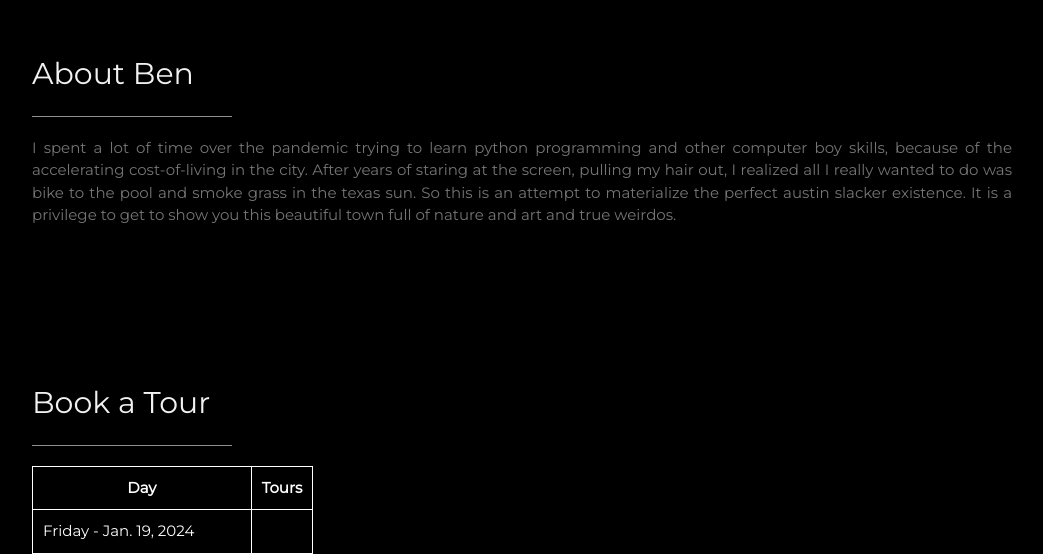
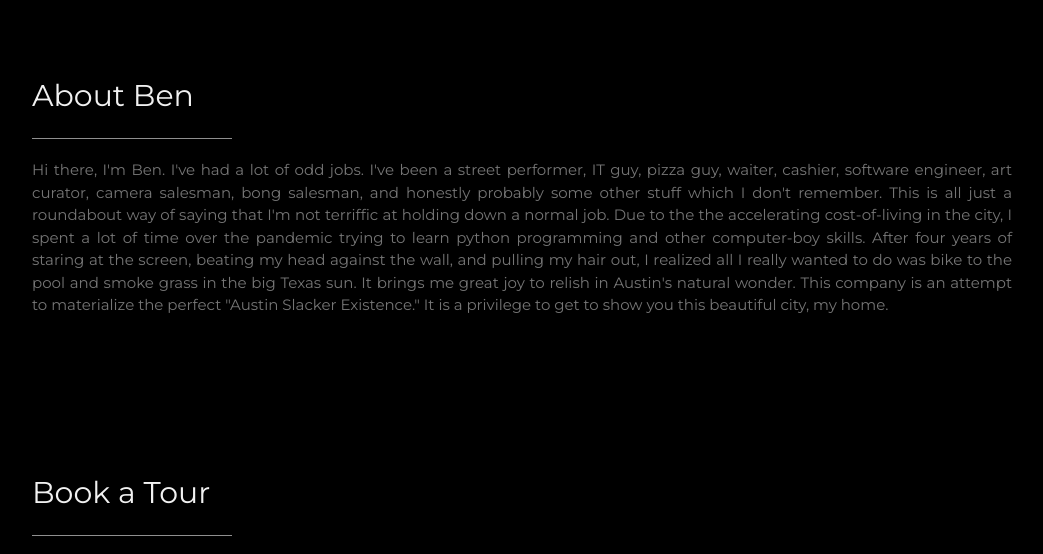
Before and after one commit to bencarneiro/biketours, a Django app: page / in a window 1280 px wide. Shown: the part 2248-2802 px from the top of the page, without its empty margins (178-1221 px from the left). Run offline with Django 4.2, Linux system fonts and the light colour scheme; data that the repository does not hold is empty.

Commit message:
fix the copy

```diff
--- a/app/backend/templates/barton.html
+++ b/app/backend/templates/barton.html
@@ -52,7 +52,7 @@
         The Ride
     </h2>
     <p>
-        Lady Bird Lake, or "Town Lake" as old-folks call it, is a massive man-made lake at the convergence of all of the watersheds in central Austin, created by damming the Colorado River. This Bike Tour follows the Shoal Creek watershed/trail down to the lake, crosses the river with a beautiful skyline view, then follows the Barton Creek watershed/trail to the most sacred place in Austin, Barton Springs Pool. The springs are fed by underground water from Edward's Aquifer, meaning the water is a perfect temperature every single day of the year, no matter what the weather is like outside. You will see people swimming even in the coldest weather! The pool was created by damming Barton Creek almost 100 years ago, but legend has it that pre-colonial inhabitants of Austin used the springs as a healing grounds. Jump in the pool and experience its magical healing power. While everyone has the opportunity to swim, we will provide some light refreshments and snacks in the park area outside the pool grounds. Once we are sufficiently "Chilled-out," we will hop back on our bikes and ride back over the river and through the creek and call it a day.
+        Lady Bird Lake, or "Town Lake" as old-folks call it, is a massive man-made lake in the center of Austin, created by damming the Colorado River. This Bike Tour follows the Shoal Creek Trail south, through Pease Park, Downtown, over Lady Bird Lake with a beautiful skyline view, up the Barton Creek Trail, to the most sacred place in Austin, Barton Springs Pool. The springs/pool are fed by underground water from Edward's Aquifer, meaning the water is a perfect temperature every single day of the year. You will see people swimming even in the coldest weather! The pool was created by damming Barton Creek almost 100 years ago, but legend has it that pre-colonial inhabitants of Austin used the springs as a healing grounds. Jump in the pool and experience its magical healing power. While everyone has the opportunity to swim, we will provide some light refreshments and snacks in the park area outside the pool grounds. Once we are sufficiently "Chilled-out," we will hop back on our bikes and ride back over the river and through the creek and call it a day.
     </p>
 
     <h2>
--- a/app/backend/templates/home.html
+++ b/app/backend/templates/home.html
@@ -80,7 +80,7 @@ table, th, td {
   <div class="w3-content w3-justify w3-text-grey w3-padding-64" id="about">
     <h2 class="w3-text-light-grey">Beers, Bikes, Barton Springs</h2>
     <hr style="width:200px" class="w3-opacity">
-    <p> Austin has more entertainment options than you can shake a stick at, but I want to show you what the locals do: "Hang Out," as the kids say. My main tour is a laid-back cruise, down the Shoal Creek Trail, over Lady Bird Lake, and to the Barton Springs Pool, where we'll have a light picnic and some cold beer. Whether it's winter or summer, you'll have the opportunity to jump in the pool and hang out in the sun for a while before we pack up and ride back uptown. This no-cars, no-worries cruise is everything I love about Austin encapsulated in an afternoon of fun in the sun.
+    <p> Austin has more entertainment options than you can shake a stick at, but I think the nicest way to see the city is on the trails. Come and hang out like the locals do: We bake in the sun, and then we dip in the water, and then we repeat, every day, potentially forever.  Come ride bikes among the trees, the creeks, and rivers. My main tour is a laid-back cruise, down the Shoal Creek Trail, through Pease Park, over Lady Bird Lake, up Barton Creek, and to the Barton Springs Pool, where we'll have a light picnic and some cold beer. Whether it's winter or summer, you'll have the opportunity to jump in the pool for a while before we pack up and ride back uptown. This no-cars, no-worries cruise is everything I love about Austin, encapsulated in an afternoon of fun in the sun.
     </p>
     <!-- <img src="/static/selfie_mopac.jpg" style="width:100%"> -->
   </div>
@@ -90,7 +90,7 @@ table, th, td {
   <div class="w3-content w3-justify w3-text-grey w3-padding-64" id="about">
     <h2 class="w3-text-light-grey">About Ben</h2>
     <hr style="width:200px" class="w3-opacity">
-    <p> I spent a lot of time over the pandemic trying to learn python programming and other computer boy skills, because of the accelerating cost-of-living in the city. After years of staring at the screen, pulling my hair out, I realized all I really wanted to do was bike to the pool and smoke grass in the texas sun. So this is an attempt to materialize the perfect austin slacker existence. It is a privilege to get to show you this beautiful town full of nature and art and true weirdos.
+    <p> Hi there, I'm Ben. I've had a lot of odd jobs. I've been a street performer, IT guy, pizza guy, waiter, cashier, software engineer, art curator, camera salesman, bong salesman, and honestly probably some other stuff which I don't remember. This is all just a roundabout way of saying that I'm not terriffic at holding down a normal job. Due to the the accelerating cost-of-living in the city, I spent a lot of time over the pandemic trying to learn python programming and other computer-boy skills. After four years of staring at the screen, beating my head against the wall, and pulling my hair out, I realized all I really wanted to do was bike to the pool and smoke grass in the big Texas sun. It brings me great joy to relish in Austin's natural wonder. This company is an attempt to materialize the perfect "Austin Slacker Existence." It is a privilege to get to show you this beautiful city, my home.
     </p>
     <!-- <img src="/static/selfie_mopac.jpg" style="width:100%"> -->
   </div>
--- a/app/backend/views.py
+++ b/app/backend/views.py
@@ -49,7 +49,7 @@ def process_checkout(session_id):
     message_txt = f"""
     \Congratulations {customer_name}! \n
     You just booked a day of fun-in-the-sun with a true Austin slacker. \n
-    WHERE: 2816 Rio Grande St, Austin TX 78705 \n
+    WHERE: 2816 Rio Grande St, Austin TX 78705 -- this is a vacant lot btw \n
     WHEN: {tour_time_string} \n
     WHAT TO BRING: See details here - https://hippie.city/barton/  \n\n
     Thank you for your business. I cant wait to show you everything I love about this beautiful city.
@@ -66,7 +66,7 @@ def process_checkout(session_id):
     <p><a clicktracking="off" href="{receipt_url}">Your Receipt</a></p> <br><br>
 
     WHAT: A ten-mile trail ride, some light snacks and refreshments, and a dip in the natural springs<br>
-    WHERE: 2816 Rio Grande St, Austin TX 78705 <br>
+    WHERE: 2816 Rio Grande St, Austin TX 78705 - This is a vacant lot<br>
     WHEN: {tour_time_string} <br>
     WHAT TO BRING: <a clicktracking="off" href="https://hippie.city/barton/">MORE DETAILS ABOUT THE RIDE HERE</a> </p><br><br>
     <p>Thank you for your business. I cant wait to show you what I love about this beautiful city. <br><br>
```
Also changed, not shown: app/backend/management/commands/add_bike_tours.py (+14 -13 lines).
